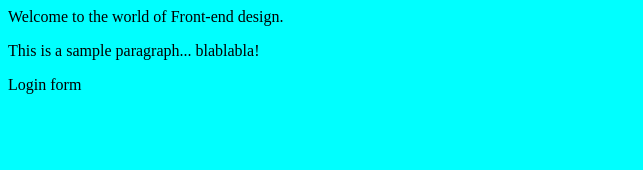
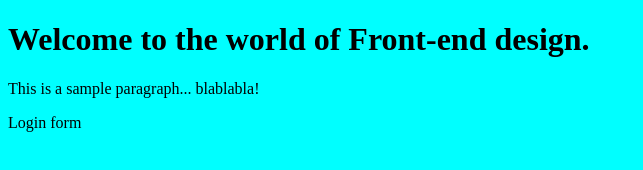
Before and after one commit to james-moseti/PrediF1_25, a plain HTML site: page index.html in a window 1280 px wide. Shown: the whole page, without its empty margins (0-643 px from the left). Drawn offline with Linux system fonts and the light colour scheme.

Commit message:
Changed the font for the header

```diff
--- a/index.html
+++ b/index.html
@@ -2,7 +2,7 @@
 <html>
     <title>My Website</title>
         <body bgcolor="cyan">
-            <header>Welcome to the world of Front-end design. </header>
+            <h1>Welcome to the world of Front-end design. </h1>
             <p>
                 This is a sample paragraph... blablabla!
                 <div>
```
